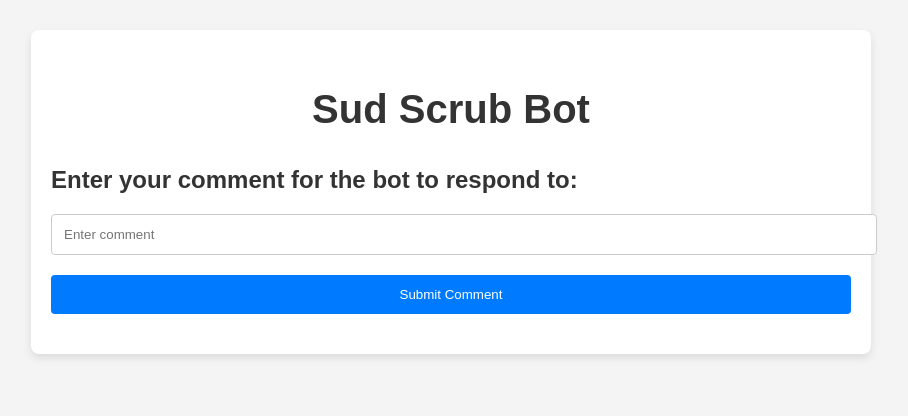
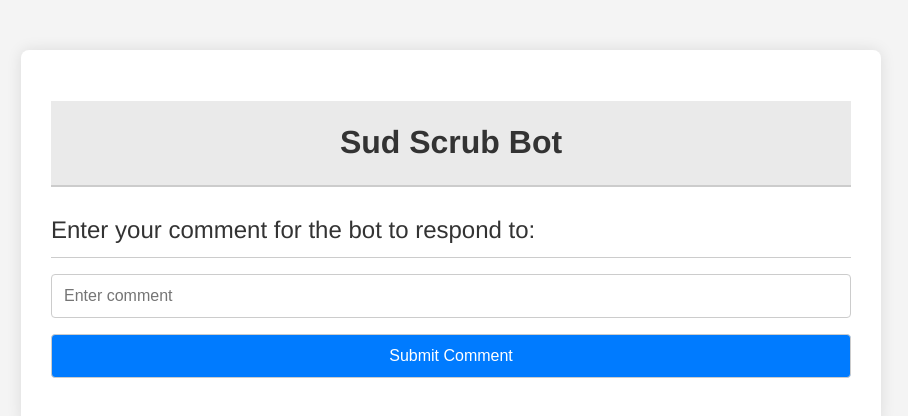
Before and after one commit to ben40d9/my-sudscrub-bot, a Next.js app: page / in a window 1280 px wide. Shown: the top 416 px of the page, without its empty margins (189-1097 px from the left). Built offline with nearby package versions, Linux system fonts and the light colour scheme.

Commit message:
what we worked on was Adding better typography. Increasing the spacing for better readability. Using softer colors for a more professional feel.

```diff
--- a/public/styles.css
+++ b/public/styles.css
@@ -1,93 +1,4 @@
-/* body {
-    background-color: #f4f4f4;
-    font-family: Arial, sans-serif;
-    color: #333;
-    line-height: 1.5;
-}
-
-h1 {
-    color: #007bff;
-    font-size: 28px;
-    font-weight: bold;
-    margin-bottom: 20px;
-    text-align: center;
-}
-
-h2 {
-    color: #007bff;
-    font-size: 20px;
-    font-weight: normal;
-    margin-bottom: 10px;
-}
-
-.container {
-    max-width: 800px;
-    margin: 50px auto;
-    background-color: #333;
-    padding: 30px;
-    border-radius: 5px;
-    box-shadow: 0 0 15px rgba(0,0,0,0.1);
-}
-
-input, select, button {
-    padding: 10px;
-    border-radius: 5px;
-    border: none;
-    margin-bottom: 10px;
-    background-color: #555;
-    color: #fff;
-}
-
-button {
-    background-color: #007bff;
-    transition: background-color 0.3s ease;
-}
-
-button:hover {
-    background-color: #0056b3;
-}
-
-.response-display, .top-comments {
-    margin-top: 20px;
-    padding: 20px;
-    border-radius: 5px;
-    background-color: #444;
-}
-
-.top-comments table {
-    width: 100%;
-    border-collapse: collapse;
-}
-
-.top-comments th, .top-comments td {
-    padding: 10px;
-    border-bottom: 1px solid #555;
-    text-align: left;
-}
-
-.loading-spinner {
-    display: block;
-    margin: 20px auto;
-    width: 50px;
-    height: 50px;
-    border: 5px solid #555;
-    border-top: 5px solid #007bff;
-    border-radius: 50%;
-    animation: spin 1s linear infinite;
-}
-
-@keyframes spin {
-    0% { transform: rotate(0deg); }
-    100% { transform: rotate(360deg); }
-}
-
-@media (max-width: 768px) {
-    .container {
-      padding: 20px;
-    }
-  } */
-
-/* General styling */
+/*
 body {
     background-color: #f4f4f4;
     font-family: 'Arial', sans-serif;
@@ -106,7 +17,7 @@ body {
     box-shadow: 0 4px 8px rgba(0, 0, 0, 0.1);
 }
 
-/* Typography */
+
 h1, h2 {
     color: #333;
 }
@@ -122,7 +33,6 @@ h2 {
     margin-bottom: 15px;
 }
 
-/* Form Elements */
 input, select, button {
     width: 100%;
     padding: 12px;
@@ -142,7 +52,7 @@ button:hover {
     background-color: #0056b3;
 }
 
-/* Chat and Responses */
+
 .response-display, .top-comments {
     background-color: #f9f9f9;
     padding: 15px;
@@ -150,7 +60,7 @@ button:hover {
     margin-top: 20px;
 }
 
-/* Loading Spinner */
+
 .loading-spinner {
     margin: 20px auto;
     border: 4px solid #f3f3f3;
@@ -166,7 +76,6 @@ button:hover {
     100% { transform: rotate(360deg); }
 }
 
-/* Mobile Responsiveness */
 @media (max-width: 768px) {
     .container {
         padding: 15px;
@@ -179,4 +88,92 @@ button:hover {
     h2 {
         font-size: 1.2rem;
     }
+} */
+
+body {
+    background-color: #f4f4f4;
+    font-family: 'Helvetica Neue', Arial, sans-serif;
+    color: #333;
+    line-height: 1.6;
+    margin: 0;
+    padding: 0;
 }
+
+h1 {
+    color: #333;
+    font-size: 32px;
+    font-weight: 600;
+    margin-bottom: 24px;
+    text-align: center;
+    padding: 16px;
+    background-color: #eaeaea;
+    border-bottom: 2px solid #ccc;
+}
+
+h2 {
+    color: #333;
+    font-size: 24px;
+    font-weight: 500;
+    margin-bottom: 16px;
+    border-bottom: 1px solid #ccc;
+    padding-bottom: 8px;
+}
+
+.container {
+    max-width: 800px;
+    margin: 50px auto;
+    background-color: #fff;
+    padding: 30px;
+    border-radius: 8px;
+    box-shadow: 0 0 15px rgba(0,0,0,0.1);
+}
+
+input, select, button {
+    padding: 12px;
+    border-radius: 4px;
+    border: 1px solid #ccc;
+    margin-bottom: 16px;
+    width: 100%;
+    box-sizing: border-box;
+    font-size: 16px;
+}
+
+button {
+    background-color: #007bff;
+    color: white;
+    cursor: pointer;
+    transition: background-color 0.3s ease;
+}
+
+button:hover {
+    background-color: #0056b3;
+}
+
+.response-display, .feedback-form {
+    margin-top: 24px;
+    padding: 20px;
+    border-radius: 8px;
+    background-color: #f9f9f9;
+    border: 1px solid #eaeaea;
+}
+
+.loading-spinner {
+    margin: 20px auto;
+    border: 4px solid #f3f3f3;
+    border-top: 4px solid #3498db;
+    border-radius: 50%;
+    width: 40px;
+    height: 40px;
+    animation: spin 1s linear infinite;
+}
+
+@keyframes spin {
+    0% { transform: rotate(0deg); }
+    100% { transform: rotate(360deg); }
+}
+
+@media (max-width: 768px) {
+    .container {
+      padding: 20px;
+    }
+}
```
